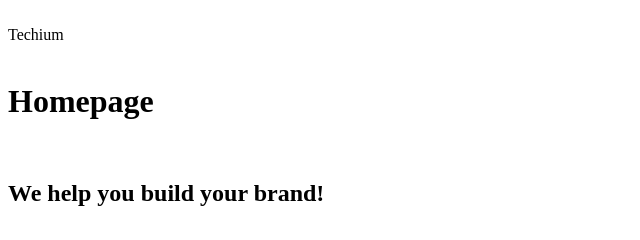
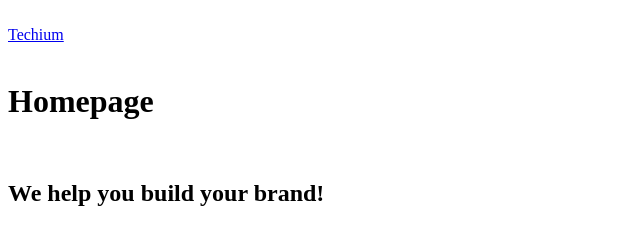
Before and after one commit to Antonin-crypto/holbertonschool-web_front_end, a plain HTML site: page html_advanced/17-index.html in a window 1280 px wide. Shown: the top 240 px of the page, 0-640 px from the left. Drawn offline with Linux system fonts and the light colour scheme.

Commit message:
create file 18-index.html for 18. link your logo

```diff
--- a/html_advanced/17-index.html
+++ b/html_advanced/17-index.html
@@ -13,7 +13,11 @@
 		<!-- Header -->
 		<header>
 			<div>
-				<span>Techium</span>
+				<div>
+					<a href="/">
+						<span>Techium</span>
+					</a>
+				</div>
 				<nav></nav>
 			</div>
 		</header>
```
